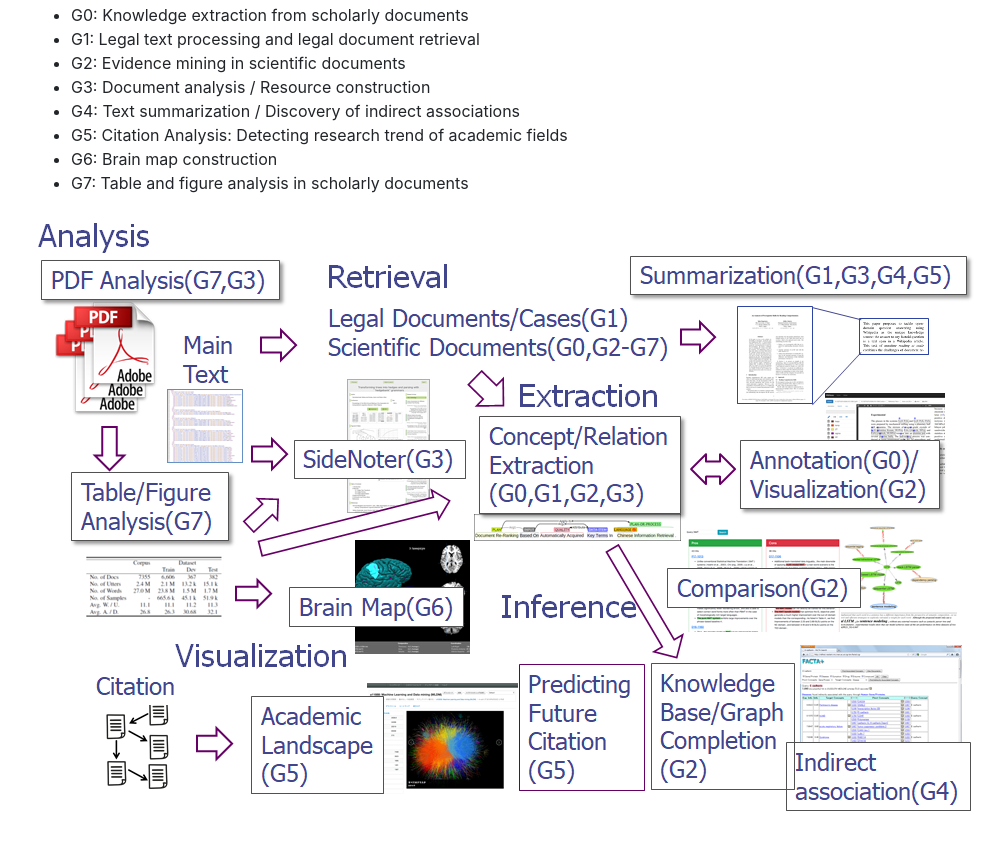
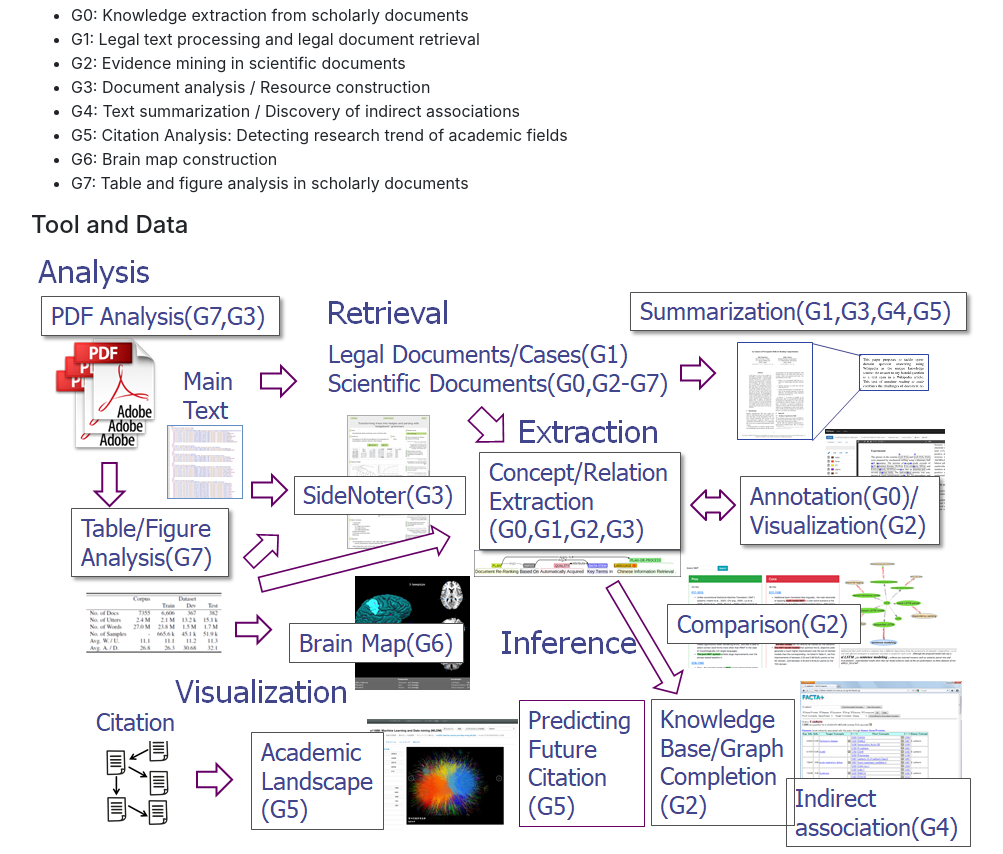
Before and after one commit to YujiMatsu/Scientific-Paper-Analysis, a plain HTML site: page index.html in a window 1280 px wide. Shown: the part 1031-1885 px from the top of the page, without its empty margins (54-1057 px from the left). Before the commit the page ends 1849 px from the top, so only its background shows below. Drawn offline with nearby package versions, Linux system fonts and the light colour scheme.

Commit message:
Update index.html

```diff
--- a/index.html
+++ b/index.html
@@ -108,7 +108,8 @@
         <li> G6: Brain map construction
         <li> G7: Table and figure analysis in scholarly documents
       </ul>
-      <!--    <h2>4. Collaborating Organizations</h2>
+      <h4>Tool and Data</h4>
+        <!--    <h2>4. Collaborating Organizations</h2>
     <h2>5. Publications</h2>
 -->
       <img src="images/Overview.png" alt="Research Groups">
```
